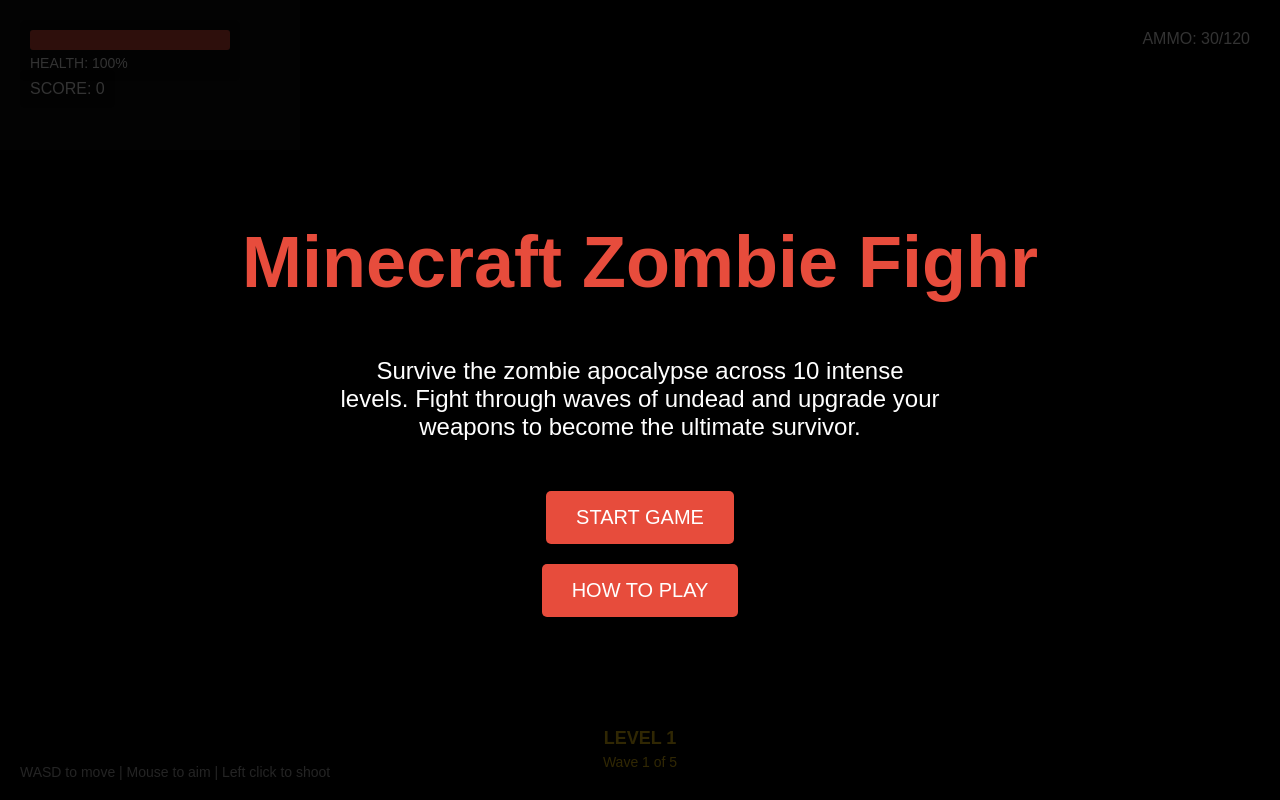
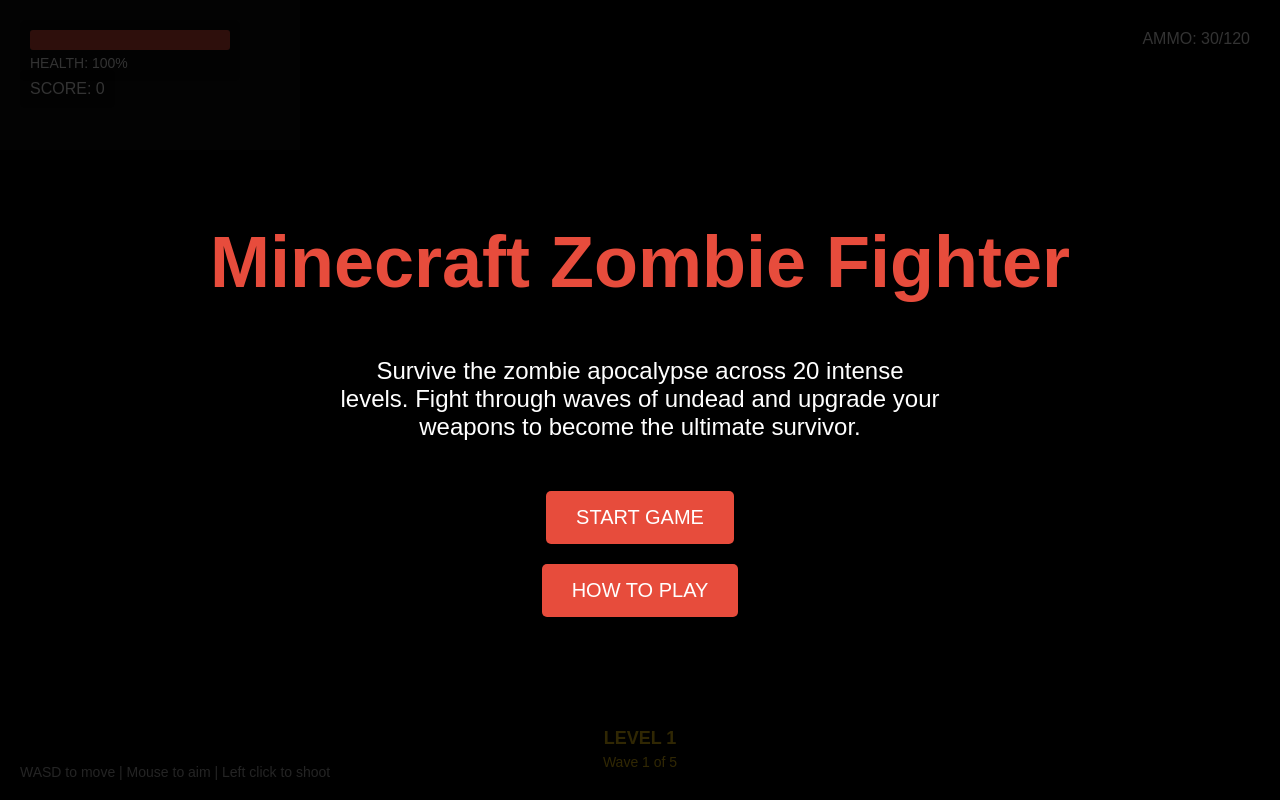
Before and after one commit to bengeltigerWD/game, a plain HTML site: page index.html in a window 1280 px wide. Drawn offline with Linux system fonts and the light colour scheme.

Commit message:
Update index.html

```diff
--- a/index.html
+++ b/index.html
@@ -213,8 +213,8 @@
         </div>
 
         <div id="menu-screen">
-            <h1 class="screen-title">Minecraft Zombie Fighr </h1>
-            <p class="screen-subtitle">Survive the zombie apocalypse across 10 intense levels. Fight through waves of undead and upgrade your weapons to become the ultimate survivor.</p>
+            <h1 class="screen-title">Minecraft Zombie Fighter </h1>
+            <p class="screen-subtitle">Survive the zombie apocalypse across 20 intense levels. Fight through waves of undead and upgrade your weapons to become the ultimate survivor.</p>
             <button class="screen-button" id="start-button">START GAME</button>
             <button class="screen-button" id="how-to-play-button">HOW TO PLAY</button>
         </div>
```
